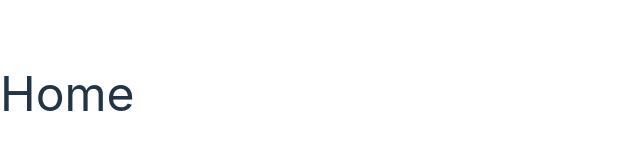
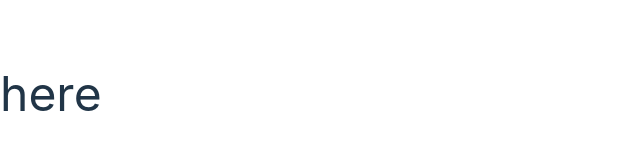
Before and after one commit to MattZ-2051/nfl-survivor, a React (Vite) app: page / in a window 1280 px wide. Shown: the part 306-456 px from the top of the page, without its empty margins (0-640 px from the left). Built offline with nearby package versions, Linux system fonts and the light colour scheme.

Commit message:
repo setup:

```diff
--- a/src/App.tsx
+++ b/src/App.tsx
@@ -1,8 +1,8 @@
+
 function App() {
-
   return (
     <div className="text-5xl">
-      Home
+      here
     </div>
   )
 }
--- a/vite.config.ts
+++ b/vite.config.ts
@@ -1,8 +1,12 @@
 import { defineConfig } from 'vite'
 import react from '@vitejs/plugin-react'
 
-// https://vitejs.dev/config/
-export default defineConfig({
-  plugins: [react()],
-  server: {port: 3000}
+
+export default defineConfig(() => {
+
+  return {
+    // vite config
+    plugins: [react()],
+    server: {port: 3000},
+  }
 })
```
Also changed, not shown: package.json (+8 -0 lines), tsconfig.json (+7 -0 lines), .eslintrc.json (added), src/views/Home/index.tsx (added), 2 other files (tests, documents, lock files or other folders).
